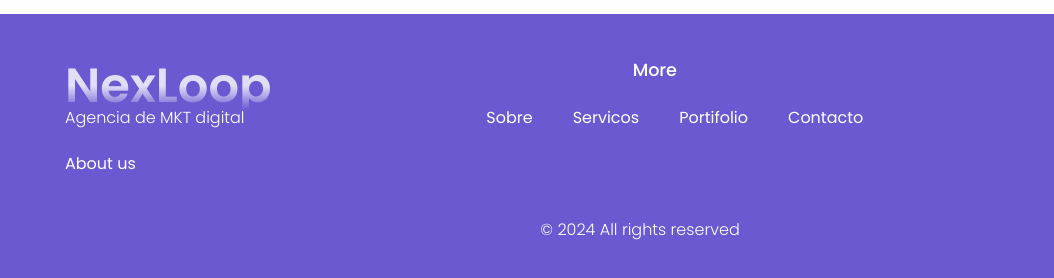
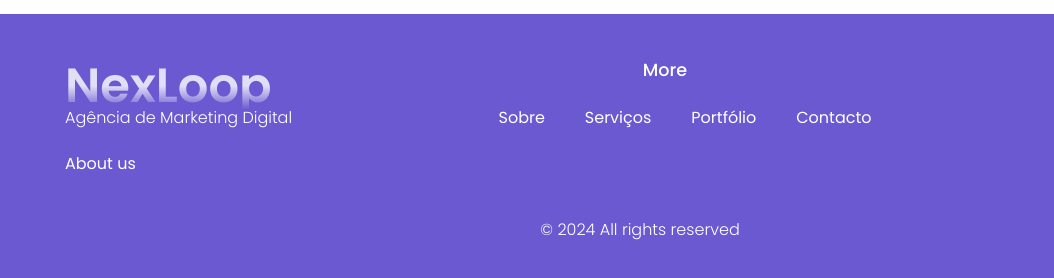
Before and after one commit to Axeljunior01/nexloop, a plain HTML site: page index.html in a window 1280 px wide. Shown: the part 5074-5352 px from the top of the page, 0-1054 px from the left. Drawn offline with Linux system fonts and the light colour scheme.

Commit message:
Update index.html

```diff
--- a/index.html
+++ b/index.html
@@ -271,7 +271,7 @@
                             </div>
                             <img src="assets/images/img/portfolio/app-1.jpg" alt="">
                         </div>
-                        <div class="porfolio-model flex-center">
+                        <div class="porfolio-model flex-center ">
                             <div class="portifolio-model-body content">
                                 <i class="fas fa-times portifolio-close-btn"></i>
                                 <h3>Web Design</h3>
@@ -326,7 +326,7 @@
                             <img src="assets/images/img/portfolio/branding-1.jpg" alt="">
                         </div>
                         <div class="porfolio-model flex-center">
-                            <div class="portifolio-model-body content">
+                            <div class="portifolio-model-body">
                                 <i class="fas fa-times portifolio-close-btn"></i>
                                 <h3>Web Design</h3>
                                 <div class="swiper mySwiper">
@@ -482,7 +482,7 @@
         <div class="footer-container">
             <div class="about group">
                 <h2>NexLoop</h2>
-                <p>Agencia de MKT digital</p>
+                <p>Agência de Marketing Digital</p>
                 <a href="#about">About us</a>
             </div>
             <div class="hr"></div>
@@ -490,8 +490,8 @@
                 <h3>More</h3>
                 <ul>
                     <li><a href="#about"></a>Sobre</li>
-                    <li><a href="#services"></a>Servicos</li>
-                    <li><a href="#portfolio"></a>Portifolio</li>
+                    <li><a href="#services"></a>Serviços</li>
+                    <li><a href="#portfolio"></a>Portfólio</li>
                     <li><a href="#contact"></a>Contacto</li>
                 </ul>
             </div>
```
